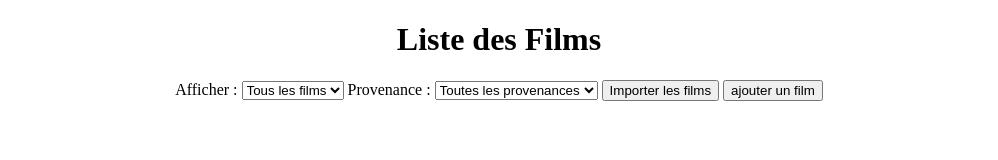
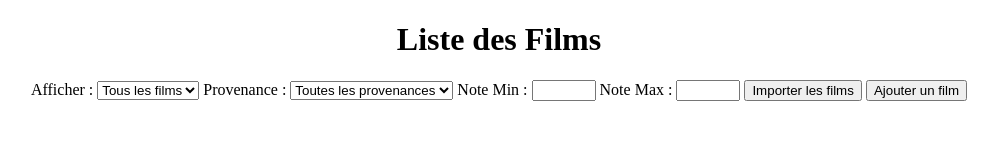
Before and after one commit to Tuthusdg/B1-website, a plain HTML site: page index.html in a window 1280 px wide. Shown: the whole page, without its empty margins (141-1139 px from the left). Drawn offline with nearby package versions, Linux system fonts and the light colour scheme.

Commit message:
update index

```diff
--- a/index.html
+++ b/index.html
@@ -19,6 +19,7 @@
             <option value="classics">Classiques</option>
             <option value="navets">Navets</option>
         </select>
+
         <label for="origin-select">Provenance :</label>
         <select id="origin-select">
             <option value="all">Toutes les provenances</option>
@@ -26,10 +27,16 @@
             <option value="Angleterre">Angleterre</option>
             <option value="Belgique">Belgique</option>
             <option value="Pays-Bas">Pays-Bas</option>
-            <!-- Ajoutez d'autres options de provenance ici -->
         </select>
+
+        <label for="note-min">Note Min :</label>
+        <input type="number" id="note-min" step="0.1" min="0" max="5">
+
+        <label for="note-max">Note Max :</label>
+        <input type="number" id="note-max" step="0.1" min="0" max="5">
+
         <button id="import-button">Importer les films</button>
-        <button id="add-button">ajouter un film</button>
+        <button id="add-button">Ajouter un film</button>
     </div>
 
     <!-- Conteneur où les films seront affichés -->
```
